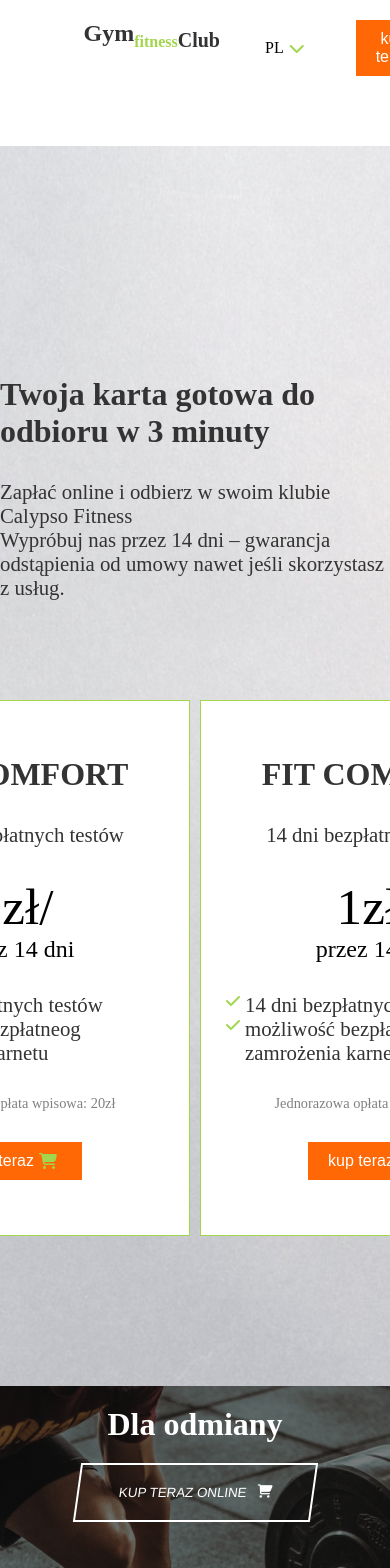
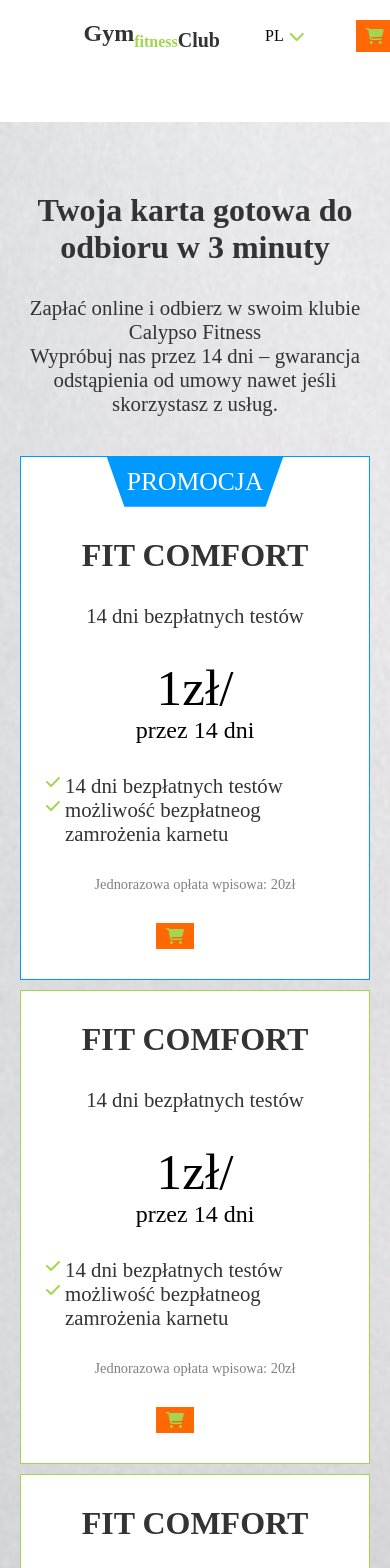
Before and after one commit to Kloosk/Gym, a React (Create React App) app: page /buy in a window 390 px wide. Shown: the top 1568 px of the page. Built offline with nearby package versions, Linux system fonts and the light colour scheme.

Commit message:
Added responsive version

```diff
--- a/public/index.html
+++ b/public/index.html
@@ -2,43 +2,16 @@
 <html lang="en">
   <head>
     <meta charset="utf-8" />
-    <link rel="icon" href="%PUBLIC_URL%/favicon.ico" />
     <meta name="viewport" content="width=device-width, initial-scale=1" />
-    <meta name="theme-color" content="#000000" />
     <meta
       name="description"
-      content="Web site created using create-react-app"
+      content="Strona wzorowana na https://www.calypso.com.pl/"
     />
-    <link rel="apple-touch-icon" href="%PUBLIC_URL%/logo192.png" />
-    <!--
-      manifest.json provides metadata used when your web app is installed on a
-      user's mobile device or desktop. See https://developers.google.com/web/fundamentals/web-app-manifest/
-    -->
-    <link rel="manifest" href="%PUBLIC_URL%/manifest.json" />
-    <!--
-      Notice the use of %PUBLIC_URL% in the tags above.
-      It will be replaced with the URL of the `public` folder during the build.
-      Only files inside the `public` folder can be referenced from the HTML.
-
-      Unlike "/favicon.ico" or "favicon.ico", "%PUBLIC_URL%/favicon.ico" will
-      work correctly both with client-side routing and a non-root public URL.
-      Learn how to configure a non-root public URL by running `npm run build`.
-    -->
-    <title>React App</title>
+    <title>GymFitnessClub</title>
   </head>
   <body>
     <noscript>You need to enable JavaScript to run this app.</noscript>
     <div id="root"></div>
-    <!--
-      This HTML file is a template.
-      If you open it directly in the browser, you will see an empty page.
-
-      You can add webfonts, meta tags, or analytics to this file.
-      The build step will place the bundled scripts into the <body> tag.
-
-      To begin the development, run `npm start` or `yarn start`.
-      To create a production bundle, use `npm run build` or `yarn build`.
-    -->
     <script src="https://kit.fontawesome.com/7dc142f825.js"></script>
   </body>
 </html>
--- a/src/components/buy/Buy.js
+++ b/src/components/buy/Buy.js
@@ -28,6 +28,11 @@ const Main = styled.main`
   background-color: #fff;
   opacity: 0.5;
   }
+  @media only screen
+  and (min-width: 375px)
+  and (max-width: 812px) {
+  padding: 0 20px;
+  }
 `;
 const Title = styled.div`
   z-index: 2;
@@ -36,6 +41,12 @@ const Title = styled.div`
   flex-direction: column;
   justify-content: center;
   align-items: center;
+  @media only screen
+  and (min-width: 375px)
+  and (max-width: 812px) {
+  margin: 40px 0;
+  text-align: center;
+  }
 `;
 const Container = styled.div`
   z-index: 2;
@@ -43,6 +54,12 @@ const Container = styled.div`
   grid-template-columns: repeat(4,1fr);
   justify-items: center;
   grid-gap: 10px;
+  @media only screen
+  and (min-width: 375px)
+  and (max-width: 812px) {
+  grid-template-columns: 1fr;
+  margin-bottom: 50px;
+  }
 `;
 const Block = styled.section`
   border: 1px solid;
--- a/src/components/club/Club.js
+++ b/src/components/club/Club.js
@@ -12,6 +12,12 @@ const Nav = styled.nav`
   padding: 10px 0;
   display: flex;
   justify-content: space-between;
+   @media only screen
+  and (min-width: 375px)
+  and (max-width: 812px) {
+  width: 100%;
+  margin: 20px 0;
+  }
 `;
 const NavFlex = styled.div`
   display: flex;
@@ -23,6 +29,12 @@ const Main = styled.main`
   justify-content: center;
   align-items: center;
   flex-direction: column;
+   @media only screen
+  and (min-width: 375px)
+  and (max-width: 812px) {
+  width: 100vw;
+  margin: 60px 0;
+  }
 `;
 const Title = styled.h1`
 font-size: 2rem;
--- a/src/components/footer/Footer.js
+++ b/src/components/footer/Footer.js
@@ -65,6 +65,12 @@ const List = styled.nav`
   display: grid;
   grid-template-columns: repeat(4,1fr);
   grid-gap: 5px;
+  @media only screen
+  and (min-width: 375px)
+  and (max-width: 812px){
+  grid-template-columns: repeat(2,1fr);
+  }
+
 `;
 const Social = styled.div`
   z-index: 1;
--- a/src/components/login/Login.js
+++ b/src/components/login/Login.js
@@ -13,6 +13,12 @@ const Container = styled.main`
   display: flex;
   flex-direction: column;
   align-items: center;
+  @media only screen
+      and (min-width: 375px)
+      and (max-width: 812px) {
+      width: 90vw;
+      margin: 20px auto;
+           }
 
 `;
 const Flex = styled.div`
@@ -21,6 +27,7 @@ const Flex = styled.div`
   display: flex;
   justify-content: space-between;
   align-items: center;
+
 `;
 const H1 = styled.h1`
   cursor: pointer;
@@ -101,6 +108,12 @@ const Nav = styled.nav`
   margin: 20px auto;
   display: flex;
   justify-content: space-between;
+  @media only screen
+  and (min-width: 375px)
+  and (max-width: 812px) {
+  width: 100%;
+  margin: 20px 0;
+  }
 `;
 const NavFlex = styled.div`
   display: flex;
--- a/src/components/main/Main.js
+++ b/src/components/main/Main.js
@@ -71,16 +71,34 @@ const Grid = styled.div`
   margin-top: 40px;
   display: grid;
   grid-template-columns: 1fr 3fr;
+  @media only screen
+  and (min-width: 375px)
+  and (max-width: 812px){
+  grid-template-columns: 1fr;
+  }
+
 `;
 const Left = styled.div`
   display: flex;
   flex-direction: column;
   margin-right: 20px;
+  @media only screen
+  and (min-width: 375px)
+  and (max-width: 812px){
+  margin-bottom: 20px;
+  margin-right: 0;
+    }
 `;
 const Right = styled.div`
   display: grid;
   grid-template-columns: repeat(3,1fr);
   grid-gap: 20px;
+  @media only screen
+  and (min-width: 375px)
+  and (max-width: 812px){
+  grid-template-columns: repeat(1,1fr);
+  }
+
 `;
 const FriendlyEl = styled.div`
 overflow: hidden;
@@ -158,7 +176,12 @@ const TrainContent = styled.div`
   align-content: center;
   grid-gap: 10px;
   margin-bottom: 100px;
-  padding: 100px 50px 0px 50px;
+  padding: 100px 50px 0 50px;
+  @media only screen
+  and (min-width: 375px)
+  and (max-width: 812px){
+  grid-template-columns: repeat(1,1fr);
+  }
 `;
 const TrainElement = styled.div`
   z-index: 2;
@@ -198,6 +221,12 @@ const Counting = styled.section`
   display: grid;
   grid-template-columns: repeat(4,1fr);
   margin-bottom: 100px;
+  @media only screen
+  and (min-width: 375px)
+  and (max-width: 812px){
+  grid-template-columns: repeat(2,1fr);
+  }
+
 `;
 const CountBlock = styled.div`
   &:nth-child(1){
@@ -257,7 +286,7 @@ const Main = () => {
                 </VideoElement>
             </Video>
             <Friendly>
-                <H1>Fitness najbardziej przyjazną siecią klubów według opinii klientów</H1>
+                <VideoTitle>Fitness najbardziej przyjazną siecią klubów według opinii klientów</VideoTitle>
                 <Grid>
                     <Left>
                     <p>Lorem ipsum dolor sit amet, consectetur adipisicing elit. Ad animi at beatae cum distinctio, ducimus enim est et, in iusto magnam maxime modi, molestiae natus numquam possimus quaerat quasi quia reprehenderit similique suscipit tempore temporibus ullam voluptas voluptatem. Consequatur, quos.</p>
--- a/src/components/nav/Nav.js
+++ b/src/components/nav/Nav.js
@@ -89,6 +89,11 @@ const Logo = styled.h1`
   font-size: 1.5rem;
   font-weight: bold;
   margin: auto 25px;
+  @media only screen
+  and (min-width: 375px)
+  and (max-width: 812px) {
+  font-size: 1.3rem;
+  }
 `;
 const LogoSmall = styled.span`
   font-size: 1rem;
@@ -117,17 +122,26 @@ padding: 10px;
  background-color: transparent;
  border: 0;
  margin: 0;
+ @media only screen
+  and (min-width: 375px)
+  and (max-width: 812px){
+  display: none;
+  }
 `;
 const BuyNow = styled.button`
   cursor: pointer;
   border: 0;
-  padding: 0 25px;
+  padding: 10px 25px;
   font-size: 1rem;
   background: #ff6804;
   color: #fff;
   display: flex;
   align-items: center;
-
+    @media only screen
+      and (min-width: 375px)
+      and (max-width: 812px){
+      padding: 10px;
+      }
 `;
 const Lang = styled.div`
     cursor: pointer;
@@ -137,6 +151,11 @@ const Lang = styled.div`
   align-items: center;
   color: black;
   position: relative;
+  @media only screen
+ and (min-width: 375px)
+  and (max-width: 812px){
+  display: none;
+  }
 
 `;
 const Menu = styled.div`
@@ -152,6 +171,7 @@ const Menu = styled.div`
 `;
 const Flex = styled.div`
   display: flex;
+  align-items: center;
 `;
 const Icon = styled.i`
   color: #A2D64E;
@@ -301,6 +321,11 @@ const CallAlert = styled.div`
  height: 55vh;
  z-index: 5;
  background-color: #A2D64E;
+  @media only screen
+  and (min-width: 375px)
+  and (max-width: 812px) {
+  flex-direction: column;
+  }
 `;
 const CallTxt = styled.div`
     padding-top: 20px;
@@ -311,6 +336,12 @@ const CallTxt = styled.div`
     align-items: center;
     color: #fff;
     font-size: 2rem;
+     @media only screen
+      and (min-width: 375px)
+      and (max-width: 812px) {
+      width: 100%;
+      height: 100%;
+      }
 `;
 const CallImg = styled.div`
     width: 50%;
@@ -319,6 +350,12 @@ const CallImg = styled.div`
     background-size: cover;
     background-position: center;
     transition: opacity 0.2s ease-in;
+    @media only screen
+      and (min-width: 375px)
+      and (max-width: 812px) {
+      width: 0;
+      height: 0;
+      }
 `;
 const CallExit = styled.div`
   position: absolute;
@@ -332,6 +369,13 @@ const CallExit = styled.div`
   &:hover{
   transform: scale(1.3);
   }
+  @media only screen
+      and (min-width: 375px)
+      and (max-width: 812px) {
+      top: 0;
+      right: 1px;
+      color: black;
+      }
 `;
 const CallInput = styled.input`
   width: 60%;
@@ -380,6 +424,26 @@ const LinkBuy = styled(Link)`
   align-items: center;
   text-decoration: none;
 `;
+const None = styled.p`
+@media only screen
+  and (min-width: 375px)
+  and (max-width: 812px){
+  display: none;
+  }
+`;
+const ProfileMobile = styled(Profile)`
+  @media only screen
+  and (min-width: 375px)
+  and (max-width: 812px) {
+  display: flex;
+`;
+const LangMobile = styled(Lang)`
+   @media only screen
+  and (min-width: 375px)
+  and (max-width: 812px) {
+  display: flex;
+  }
+`;
 const Nav = () => {
     const [exit,setExit] = useState(true);
     const handleMenu = () => {
@@ -427,7 +491,7 @@ const Nav = () => {
                   <StyledLink to="/"><Logo>Gym<sub><LogoSmall>fitness</LogoSmall>Club</sub></Logo></StyledLink>
                   <SearchBtn onClick={handleSearchMenu}>
                       <Icon className="fas fa-search"></Icon>
-                      <p>Wybierz miasto/sprawdź grafik</p>
+                      <None>Wybierz miasto/sprawdź grafik</None>
                   </SearchBtn>
               </Flex>
               <Flex>
@@ -450,7 +514,7 @@ const Nav = () => {
 
                     <BuyNow>
                         <LinkBuy to={"/buy"}>
-                            <p>kup teraz</p>
+                            <None>kup teraz</None>
                             <Icon className="fas fa-shopping-cart"></Icon>
                         </LinkBuy>
                     </BuyNow>
@@ -490,12 +554,12 @@ const Nav = () => {
               </MenuList>
               <FlexMenu>
                   <StyledLink to={'/login'}>
-                      <Profile>
+                      <ProfileMobile>
                           <Icon className="far fa-user"></Icon>
                           <p>Profil</p>
-                      </Profile>
+                      </ProfileMobile>
                   </StyledLink>
-                  <Lang>
+                  <LangMobile>
                       <p>PL</p>
                       <Icon className="fas fa-chevron-down"></Icon>
                       <LangMenu>
@@ -504,7 +568,7 @@ const Nav = () => {
                               <Li>ENGLISH</Li>
                           </Ul>
                       </LangMenu>
-                  </Lang>
+                  </LangMobile>
               </FlexMenu>
               <CallNow onClick={() => {setPopCall(true);setExit(!exit);}}>
                   <IconCall className="fas fa-phone-square-alt"></IconCall>
--- a/src/components/nav/elements/Buynow.js
+++ b/src/components/nav/elements/Buynow.js
@@ -10,15 +10,28 @@ const BuyNow = styled.button`
   color: #fff;
   display: flex;
   align-items: center;
+  @media only screen
+  and (min-width: 375px)
+  and (max-width: 812px) {
+  padding: 5px;
+  margin-right: 40px;
+  }
 `;
 const Icon = styled.i`
   color: #A2D64E;
   padding: 0 5px;
 `;
+const None = styled.p`
+@media only screen
+  and (min-width: 375px)
+  and (max-width: 812px) {
+  display: none;
+  }
+`;
 const Buynow = () => {
     return (
         <BuyNow>
-            <p>kup teraz</p>
+            <None>kup teraz</None>
             <Icon className="fas fa-shopping-cart"></Icon>
         </BuyNow>
     )
```
Also changed, not shown: 1 other file (tests, documents, lock files or other folders).
